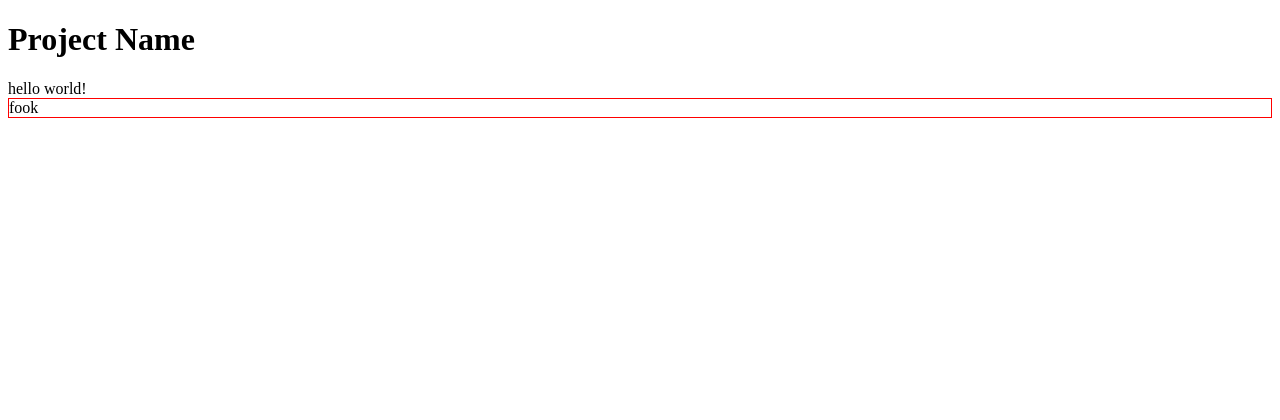
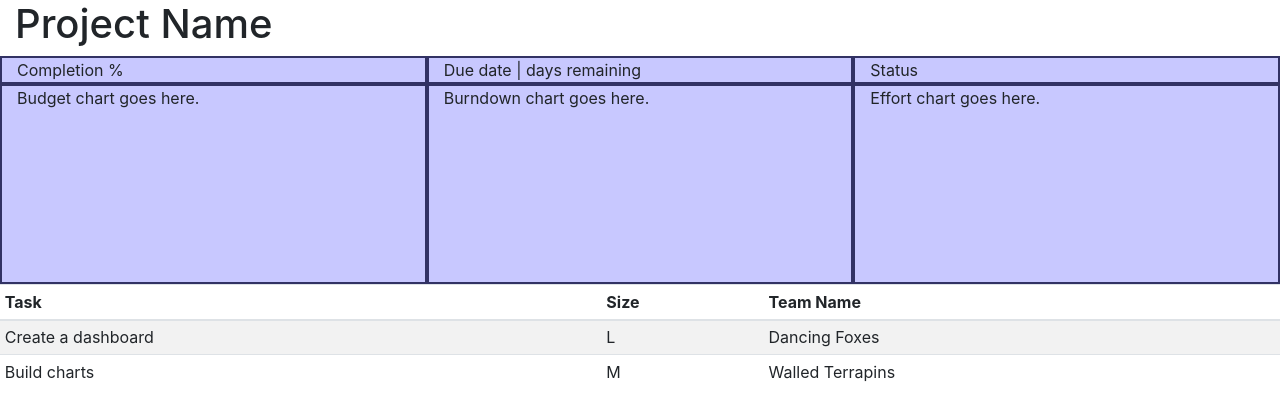
Before and after one commit to Pallavi2903/DS, a plain HTML site: page public/index.html in a window 1280 px wide. Drawn offline with nearby package versions, Linux system fonts and the light colour scheme.

Commit message:
Initial Dashboard

```diff
--- a/public/index.html
+++ b/public/index.html
@@ -1,12 +1,90 @@
 <!doctype html>
-<html>
-  <head> <!--meta data-->
-      <title>My project dashboard</title>
+<html lang="en">
+  <head>
+    <!-- Required meta tags -->
+    <meta charset="utf-8">
+    <meta name="viewport" content="width=device-width, initial-scale=1, shrink-to-fit=no">
+
+    <!-- Bootstrap CSS -->
+    <link rel="stylesheet" href="https://stackpath.bootstrapcdn.com/bootstrap/4.1.3/css/bootstrap.min.css" integrity="sha384-MCw98/SFnGE8fJT3GXwEOngsV7Zt27NXFoaoApmYm81iuXoPkFOJwJ8ERdknLPMO" crossorigin="anonymous">
+    <style type="text/css">
+      .placeholder {
+        background-color: rgb(200,200,255);
+        border: 2px solid rgb(50, 50, 100);
+      }
+    </style>
+    <title>Project Dashboard</title>
   </head>
-    <body> <!--content-->
+  <body>
+
+    <div class="container-fluid">
       <h1>Project Name</h1>
-      hello world!
-      <div style="border:1px solid red">
-        fook
-    </body>
+      <div class="row">
+        <div class="col placeholder">
+          Completion %
+        </div>
+        <div class="col placeholder">
+          Due date | days remaining
+        </div>
+        <div class="col placeholder">
+          Status
+        </div>
+      </div> <!-- end row 1, high-level summary information -->
+
+      <div class="row">
+        <div class="col placeholder" style="height:200px">
+          Budget chart goes here.
+        </div>
+        <div class="col placeholder">
+          Burndown chart goes here.
+        </div>
+        <div class="col placeholder">
+          Effort chart goes here.
+        </div>
+      </div> <!-- end row 2, charts -->
+
+      <div class="row">
+        <table class="table table-striped table-sm">
+          <thead>
+            <tr>
+              <th>
+                Task
+              </th>
+              <th>
+                Size
+              </th>
+              <th>
+                Team Name
+              </th>
+            </tr>
+          </thead>
+          <tbody>
+            <tr>
+              <td>
+                Create a dashboard
+              </td>
+              <td>
+                L
+              </td>
+              <td>
+                Dancing Foxes
+              </td>
+            </tr>
+            <tr>
+              <td>
+                Build charts
+              </td>
+              <td>
+                M
+              </td>
+              <td>
+                Walled Terrapins
+              </td>
+            </tr>
+          </tbody>
+        </table>
+
+      </div> <!-- end row 3, tabular data -->
+    </div>
+  </body>
 </html>
```
